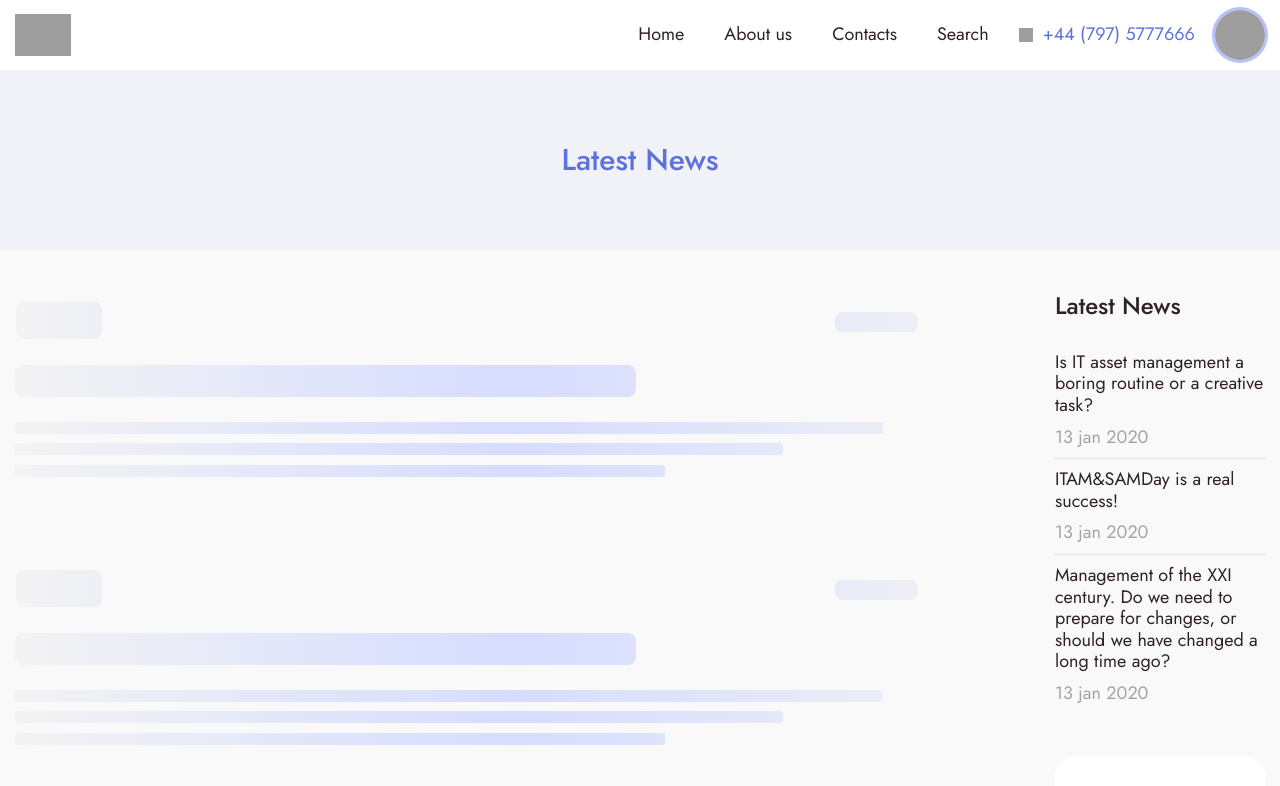
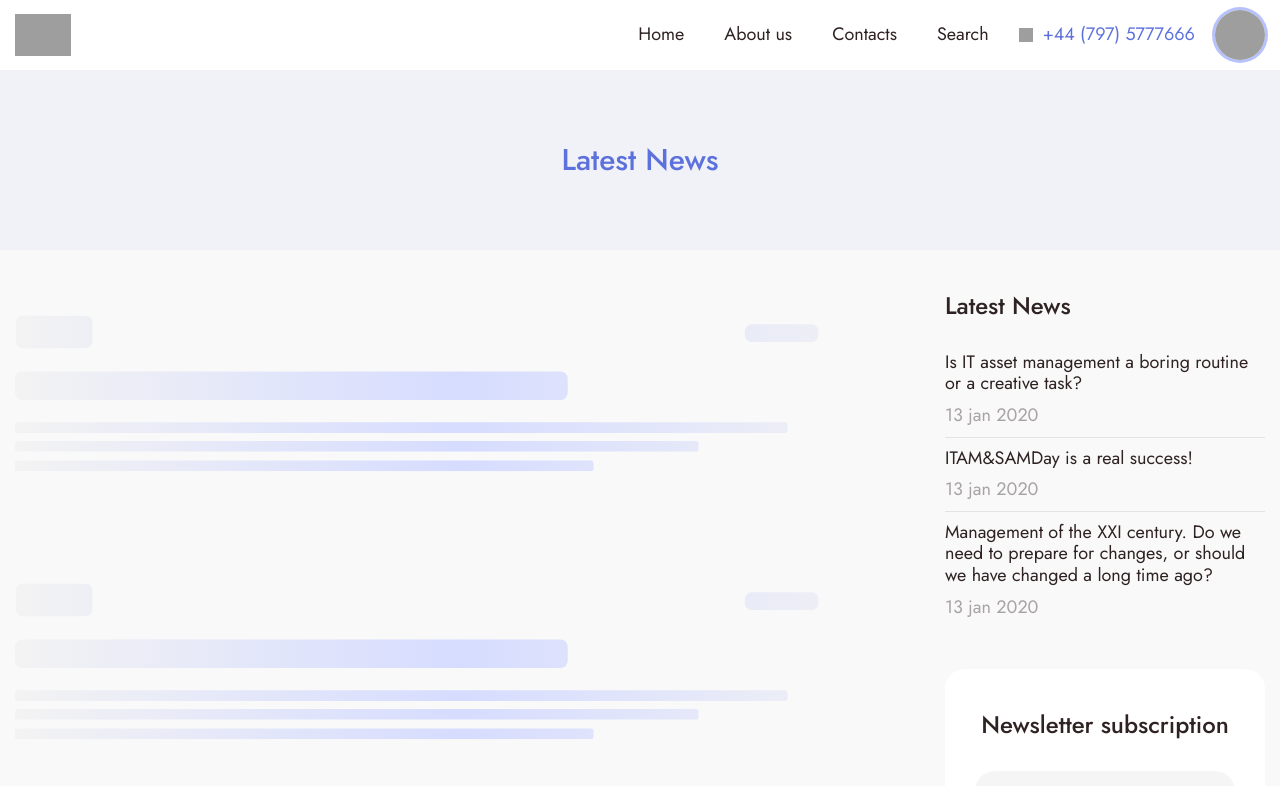
Before and after one commit to Alxich/IT-blog, a React (Create React App) app: page /news in a window 1280 px wide. Shown: the top 786 px of the page. Built offline with nearby package versions, Linux system fonts and the light colour scheme; data requests are answered from the project's data file; grey boxes are pictures that could not be loaded.

Commit message:
small fix loading block

```diff
--- a/src/components/InnerPageLoading.jsx
+++ b/src/components/InnerPageLoading.jsx
@@ -5,10 +5,10 @@ function InnerPageLoading(props) {
   return (
     <ContentLoader
       height="1000"
-      width="1390"
       viewBox="0 0 1390 900"
       backgroundColor="#f3f3f3"
       foregroundColor="#d6dcff"
+      style={{ width: "100%", maxWidth: "1390px" }}
       {...props}
     >
       <rect x="15" y="15" rx="4" ry="4" width="1390" height="300"></rect>
--- a/src/components/NewsLoading.jsx
+++ b/src/components/NewsLoading.jsx
@@ -5,11 +5,11 @@ function NewsLoading({ props }) {
   return (
     <ContentLoader
       speed={2}
-      width={329}
       height={100}
       viewBox="0 0 329 107"
       backgroundColor="#f3f3f3"
       foregroundColor="#d6dcff"
+      style={{ width: "100%", maxWidth: "329px" }}
       {...props}
     >
       <rect x="0" y="15" rx="5" ry="5" width="329" height="10" />
--- a/src/components/PostBlock/PostLoading.jsx
+++ b/src/components/PostBlock/PostLoading.jsx
@@ -5,11 +5,11 @@ function PostLoading(props) {
   return (
     <ContentLoader
       speed={2}
-      width={1000}
       height={268}
       viewBox="0 0 1000 268"
       backgroundColor="#f3f3f3"
       foregroundColor="#d6dcff"
+      style={{ width: "100%", maxWidth: "1000px" }}
       {...props}
     >
       <rect x="1" y="12" rx="8" ry="8" width="86" height="37"></rect>
```
